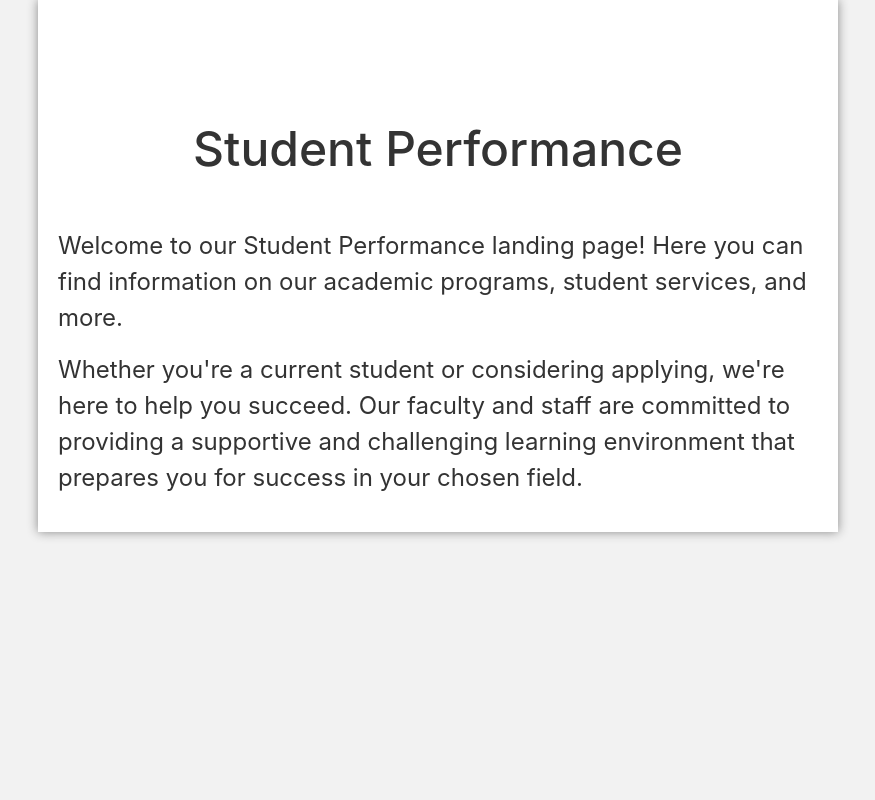
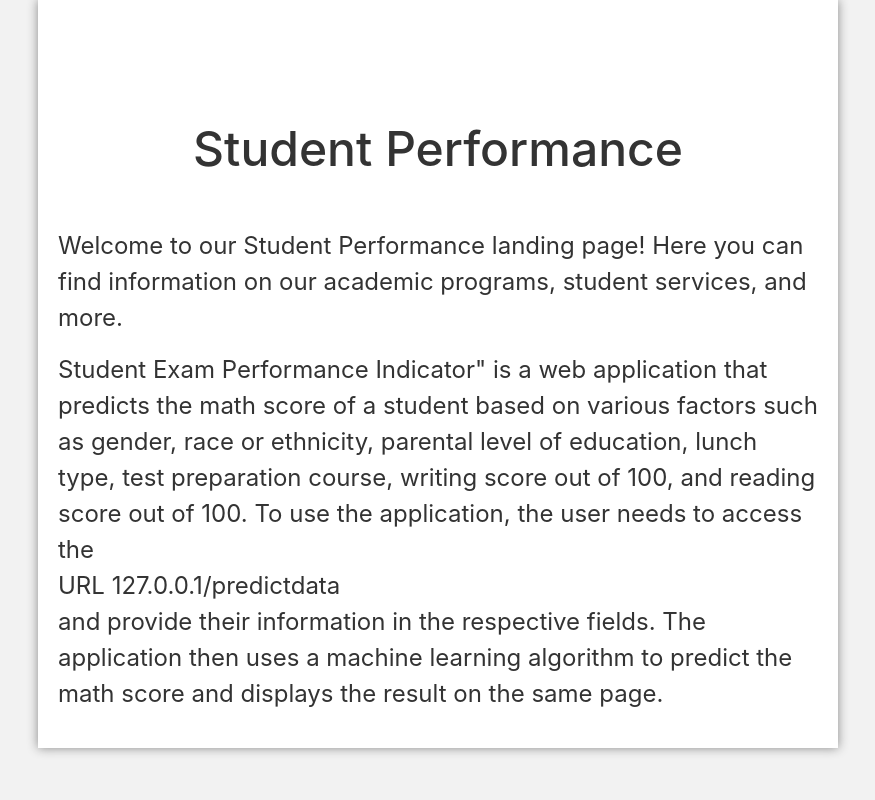
Before and after one commit to Laleeth/End-to-End-Machine-Learning-Project, a Flask app: page / in a window 1280 px wide. Shown: the whole page, without its empty margins (202-1077 px from the left). Run offline with Flask 2, Linux system fonts and the light colour scheme; some libraries are stand-ins or nearby versions.

Commit message:
Flask app updated

```diff
--- a/templates/index.html
+++ b/templates/index.html
@@ -54,7 +54,12 @@
 	<div class="container">
 		<h1>Student Performance</h1>
 		<p>Welcome to our Student Performance landing page! Here you can find information on our academic programs, student services, and more.</p>
-		<p>Whether you're a current student or considering applying, we're here to help you succeed. Our faculty and staff are committed to providing a supportive and challenging learning environment that prepares you for success in your chosen field.</p>
+		<p>Student Exam Performance Indicator" is a web application that predicts the
+            math score of a student based on various factors such as gender, race or ethnicity,
+            parental level of education, lunch type, test preparation course, writing score out of 100,
+            and reading score out of 100. To use the application, the user needs to access the
+            <br>URL 127.0.0.1/predictdata <br>and provide their information in the respective fields. The application then uses a
+            machine learning algorithm to predict the math score and displays the result on the same page.</p>
 	</div>
 	<!-- Bootstrap JS -->
 	<script src="https://code.jquery.com/jquery-3.3.1.slim.min.js"
```
